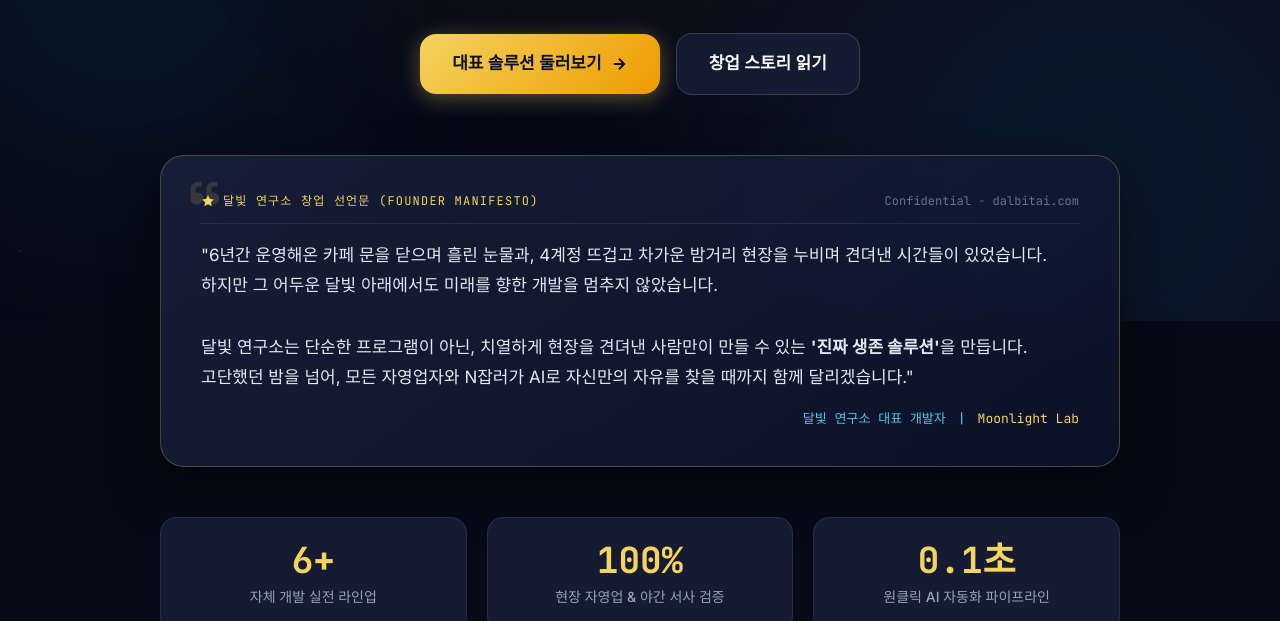
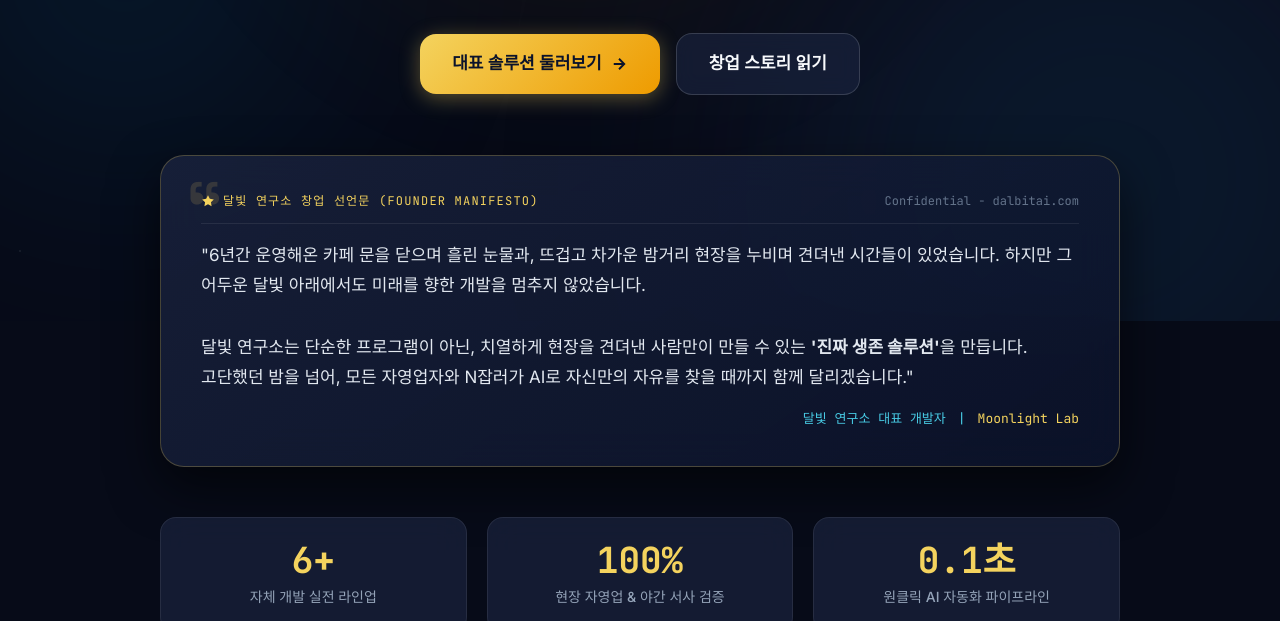
Before and after one commit to coffeelike5282/dalbitai.com, a website built with Vite: page index.html in a window 1280 px wide. Shown: the part 479-1100 px from the top of the page. Built offline with nearby package versions, Linux system fonts and the light colour scheme; animation ran at ten frames a second; a web font is replaced by a local one.

Commit message:
fix: 창업 선언문 본문 오타 수정 (4계정 -> 뜨겁고 차가운 밤거리)

```diff
--- a/index.html
+++ b/index.html
@@ -125,7 +125,7 @@
                 dalbitai.com</span>
             </div>
             <p class="manifesto-text">
-              "6년간 운영해온 카페 문을 닫으며 흘린 눈물과, 4계정 뜨겁고 차가운 밤거리 현장을 누비며 견뎌낸 시간들이 있었습니다. 하지만 그 어두운 달빛 아래에서도 미래를 향한 개발을 멈추지
+              "6년간 운영해온 카페 문을 닫으며 흘린 눈물과, 뜨겁고 차가운 밤거리 현장을 누비며 견뎌낸 시간들이 있었습니다. 하지만 그 어두운 달빛 아래에서도 미래를 향한 개발을 멈추지
               않았습니다.<br><br>
               달빛 연구소는 단순한 프로그램이 아닌, 치열하게 현장을 견뎌낸 사람만이 만들 수 있는 <strong>'진짜 생존 솔루션'</strong>을 만듭니다. 고단했던 밤을 넘어, 모든 자영업자와
               N잡러가 AI로 자신만의 자유를 찾을 때까지 함께 달리겠습니다."
```
